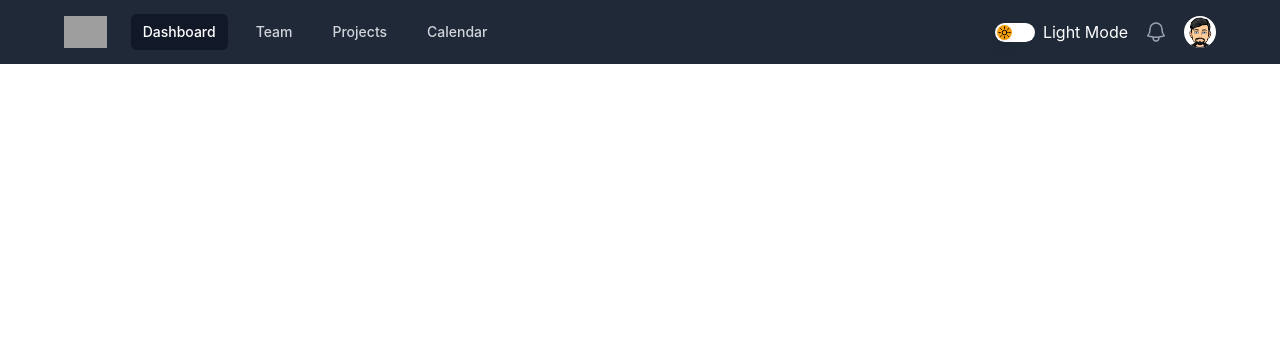
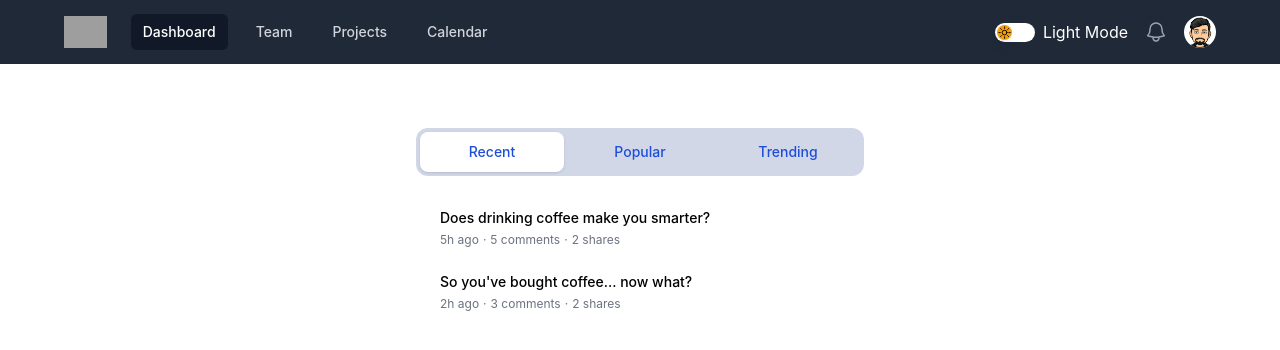
Before and after one commit to nik-dolphin/tailwind_react, a React (Create React App) app: page /team in a window 1280 px wide. Shown: the top 350 px of the page. Built offline with nearby package versions, Linux system fonts and the light colour scheme; grey boxes are pictures that could not be loaded.

Commit message:
feat: add team panel

```diff
--- a/src/App.js
+++ b/src/App.js
@@ -3,6 +3,7 @@
 import Navbar from "./navbar";
 import { BrowserRouter, Routes, Route } from "react-router-dom";
 import Projects from "./compoenent/projects";
+import Team from "./compoenent/team";
 
 function App() {
   return (
@@ -11,6 +12,7 @@
       <Routes>
         <Route exact path="/" element={<Dashboard />} />
         <Route exact path="/projects" element={<Projects />} />
+        <Route exact path="/team" element={<Team />} />
       </Routes>
     </BrowserRouter>
   );
--- /dev/null
+++ b/src/compoenent/team.js
@@ -0,0 +1,77 @@
+import { Tab } from "@headlessui/react";
+import React, { useState } from "react";
+import { useModeStore } from "../store/mode/store";
+import { classNames } from "../utility/functions";
+import { Recent, Popular, Trending } from "../utility/utils";
+
+const Team = () => {
+  const toggleMode = useModeStore((state) => state.toggleMode);
+  let [categories] = useState({ Recent, Popular, Trending });
+  return (
+    <div className={`${toggleMode ? " bg-black" : "bg-white"} flex flex-center justify-center h-[93.5vh]`}>
+      <div className="w-full max-w-md px-2 py-16 sm:px-0">
+        <Tab.Group>
+          <Tab.List className="flex space-x-1 rounded-xl bg-blue-900/20 p-1">
+            {Object.keys(categories).map((category) => (
+              <Tab
+                key={category}
+                className={({ selected }) =>
+                  classNames(
+                    "w-full rounded-lg py-2.5 text-sm font-medium leading-5 text-blue-700",
+                    "ring-white ring-opacity-60 ring-offset-2 ring-offset-blue-400 focus:outline-none focus:ring-2",
+                    selected
+                      ? "bg-white shadow"
+                      : "text-blue-100 hover:bg-white/[0.12] hover:text-white"
+                  )
+                }
+              >
+                {category}
+              </Tab>
+            ))}
+          </Tab.List>
+          <Tab.Panels className="mt-2">
+            {Object.values(categories).map((posts, idx) => (
+              <Tab.Panel
+                key={idx}
+                className={classNames(
+                  "rounded-xl bg-white p-3",
+                  "ring-white ring-opacity-60 ring-offset-2 ring-offset-blue-400 focus:outline-none focus:ring-2"
+                )}
+              >
+                <ul>
+                  {posts.map((post) => (
+                    <li
+                      key={post.id}
+                      className="relative rounded-md p-3 hover:bg-gray-100"
+                    >
+                      <h3 className="text-sm font-medium leading-5">
+                        {post.title}
+                      </h3>
+
+                      <ul className="mt-1 flex space-x-1 text-xs font-normal leading-4 text-gray-500">
+                        <li>{post.date}</li>
+                        <li>&middot;</li>
+                        <li>{post.commentCount} comments</li>
+                        <li>&middot;</li>
+                        <li>{post.shareCount} shares</li>
+                      </ul>
+                      <a
+                        href="#"
+                        className={classNames(
+                          "absolute inset-0 rounded-md",
+                          "ring-blue-400 focus:z-10 focus:outline-none focus:ring-2"
+                        )}
+                      />
+                    </li>
+                  ))}
+                </ul>
+              </Tab.Panel>
+            ))}
+          </Tab.Panels>
+        </Tab.Group>
+      </div>
+    </div>
+  );
+};
+
+export default Team;
--- /dev/null
+++ b/src/utility/functions.js
@@ -0,0 +1,3 @@
+export function classNames(...classes) {
+  return classes.filter(Boolean).join(' ')
+}
--- a/src/utility/utils.js
+++ b/src/utility/utils.js
@@ -1,3 +1,51 @@
+export const Recent = [
+  {
+    id: 1,
+    title: "Does drinking coffee make you smarter?",
+    date: "5h ago",
+    commentCount: 5,
+    shareCount: 2,
+  },
+  {
+    id: 2,
+    title: "So you've bought coffee... now what?",
+    date: "2h ago",
+    commentCount: 3,
+    shareCount: 2,
+  },
+];
+export const Popular = [
+  {
+    id: 1,
+    title: "Is tech making coffee better or worse?",
+    date: "Jan 7",
+    commentCount: 29,
+    shareCount: 16,
+  },
+  {
+    id: 2,
+    title: "The most innovative things happening in coffee",
+    date: "Mar 19",
+    commentCount: 24,
+    shareCount: 12,
+  },
+];
+export const Trending = [
+  {
+    id: 1,
+    title: "Ask Me Anything: 10 answers to your questions about coffee",
+    date: "2d ago",
+    commentCount: 9,
+    shareCount: 5,
+  },
+  {
+    id: 2,
+    title: "The worst advice we've ever heard about coffee",
+    date: "4d ago",
+    commentCount: 1,
+    shareCount: 2,
+  },
+];
 export const ProjectsList = [
   {
     title: "GSAP App",
```
